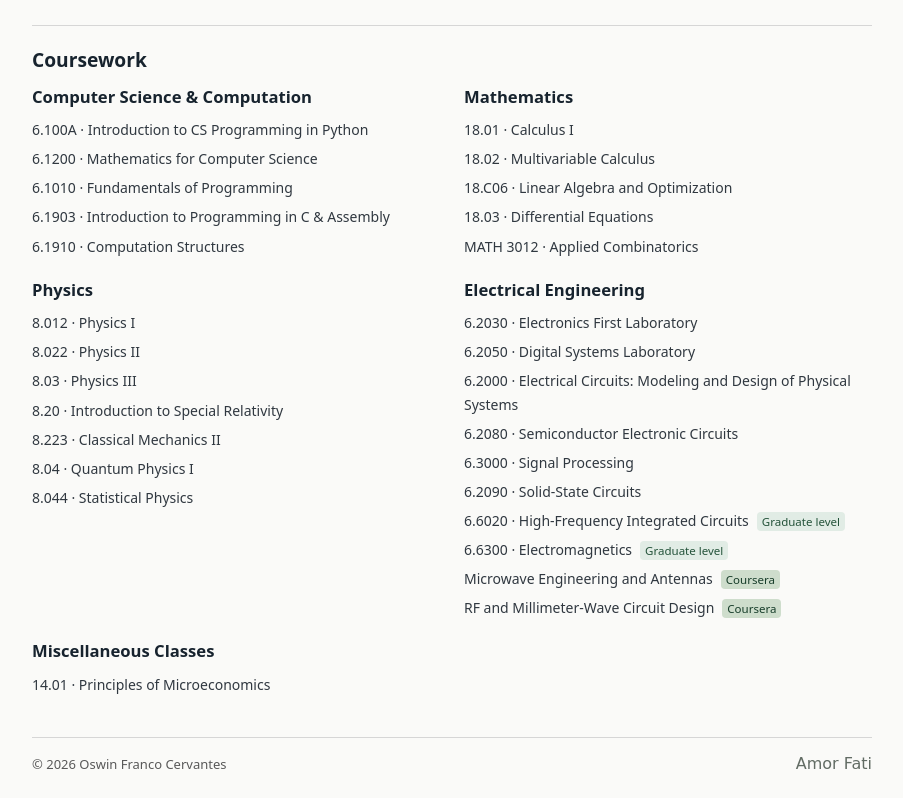
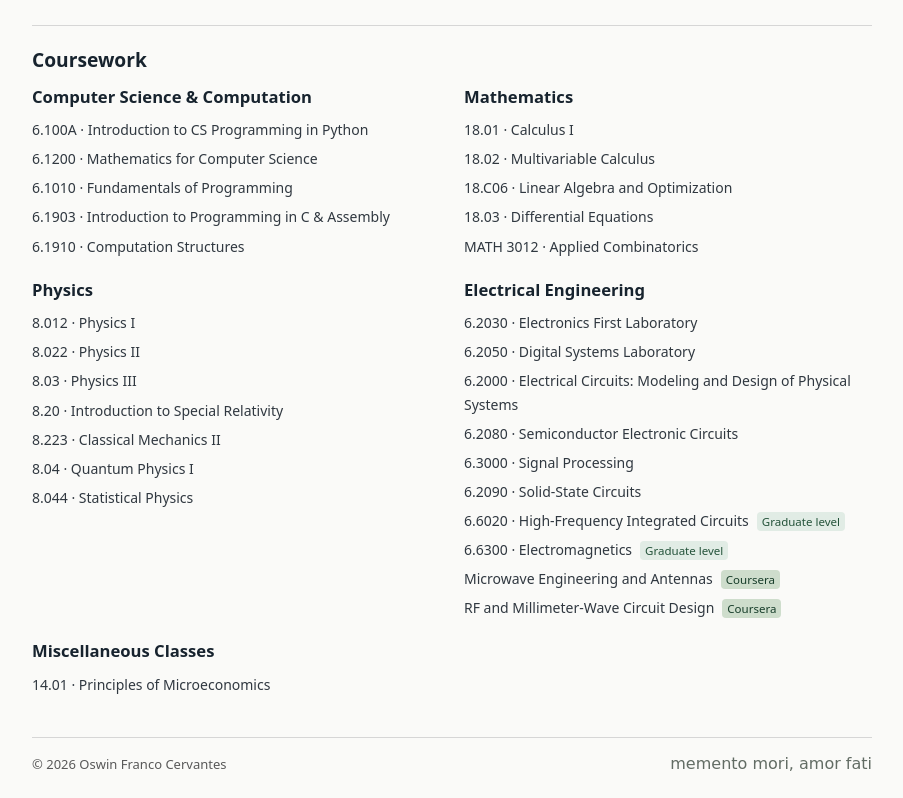
Before and after one commit to Ofcervantes/Website, a plain HTML site: page index.html in a window 1280 px wide. Shown: the part 1357-2155 px from the top of the page, without its empty margins (188-1091 px from the left). Drawn offline with Linux system fonts and the light colour scheme.

Commit message:
Update the Latin inscription in the About footer

```diff
--- a/index.html
+++ b/index.html
@@ -166,7 +166,7 @@
   <footer class="site-footer">
     <p class="footer-signature">
       <span>© <span data-current-year>2026</span> <span data-site-text="profile.fullName">Oswin Franco Cervantes</span></span>
-      <span id="motto" lang="la">Amor Fati</span>
+      <span id="motto" lang="la">memento mori, amor fati</span>
     </p>
   </footer>
 </body>
```
